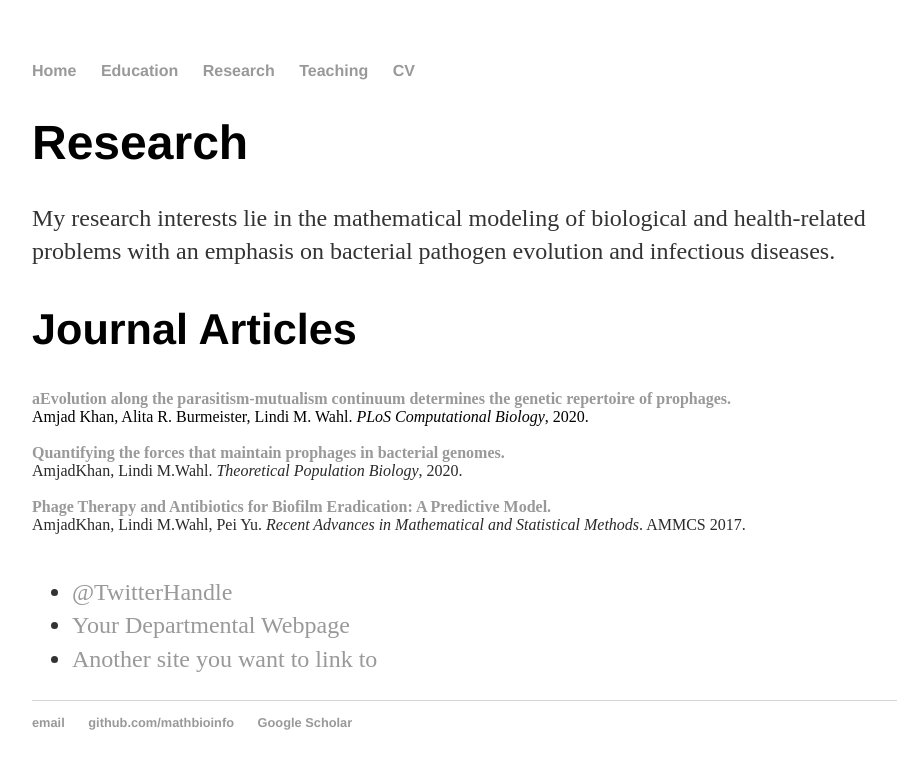
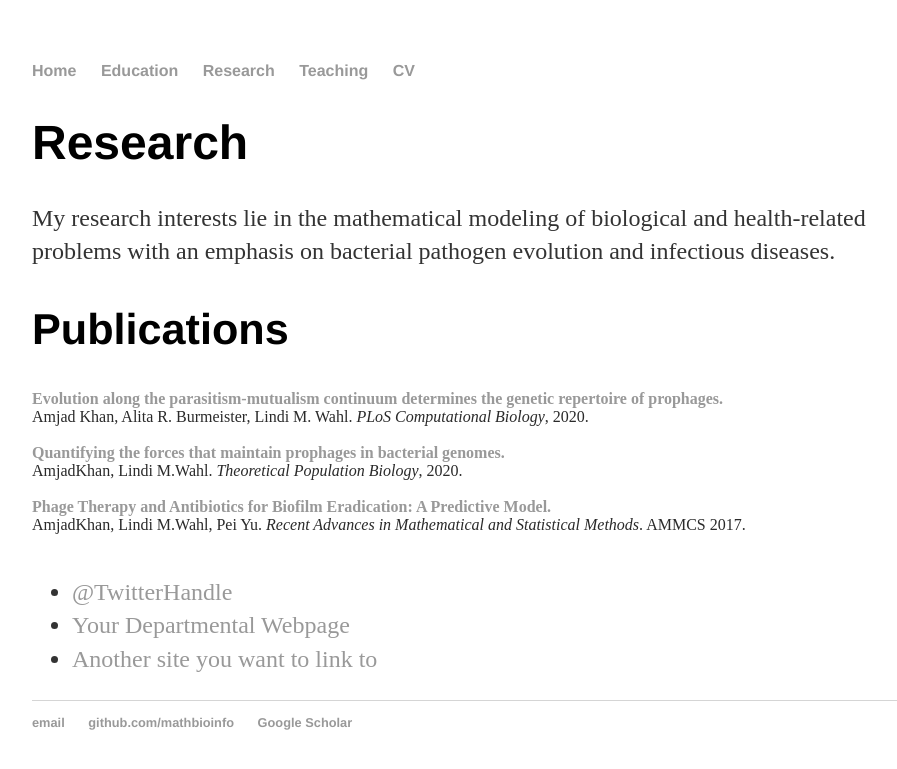
Before and after one commit to MathBioInfo/amjadkhan, a Jekyll site: the page built from Research/index.html, in a window 1280 px wide. Shown: the top 769 px of the page, without its empty margins (160-1057 px from the left). Built offline with Jekyll 4.4.1, drawn with Linux system fonts in a browser that asks for light colours.

Commit message:
Update index.html

```diff
--- a/Research/index.html
+++ b/Research/index.html
@@ -15,10 +15,11 @@ title: About my research
 		<div class="wsite-section-content">
           <div class="container">
 			<div class="wsite-section-elements">
-				<h2 class="wsite-content-title">Journal Articles<br /></h2>
+				<h2 class="wsite-content-title">Publications<br /></h2>
+				<div class="paragraph"><font color="#2a2a2a" size="3">
 
 	<a href="https://journals.plos.org/ploscompbiol/article?id=10.1371/journal.pcbi.1008482">
-	<strong> aEvolution along the parasitism-mutualism continuum determines the genetic repertoire of prophages.
+	<strong> Evolution along the parasitism-mutualism continuum determines the genetic repertoire of prophages.
 	</strong></a><br />Amjad Khan, Alita R. Burmeister, Lindi M. Wahl.<em> PLoS Computational Biology</em>, 2020.
 	</font><br /><br /><font color="#2a2a2a" size="3">
 	<a href="https://www.sciencedirect.com/science/article/pii/S0040580919301844">
```
